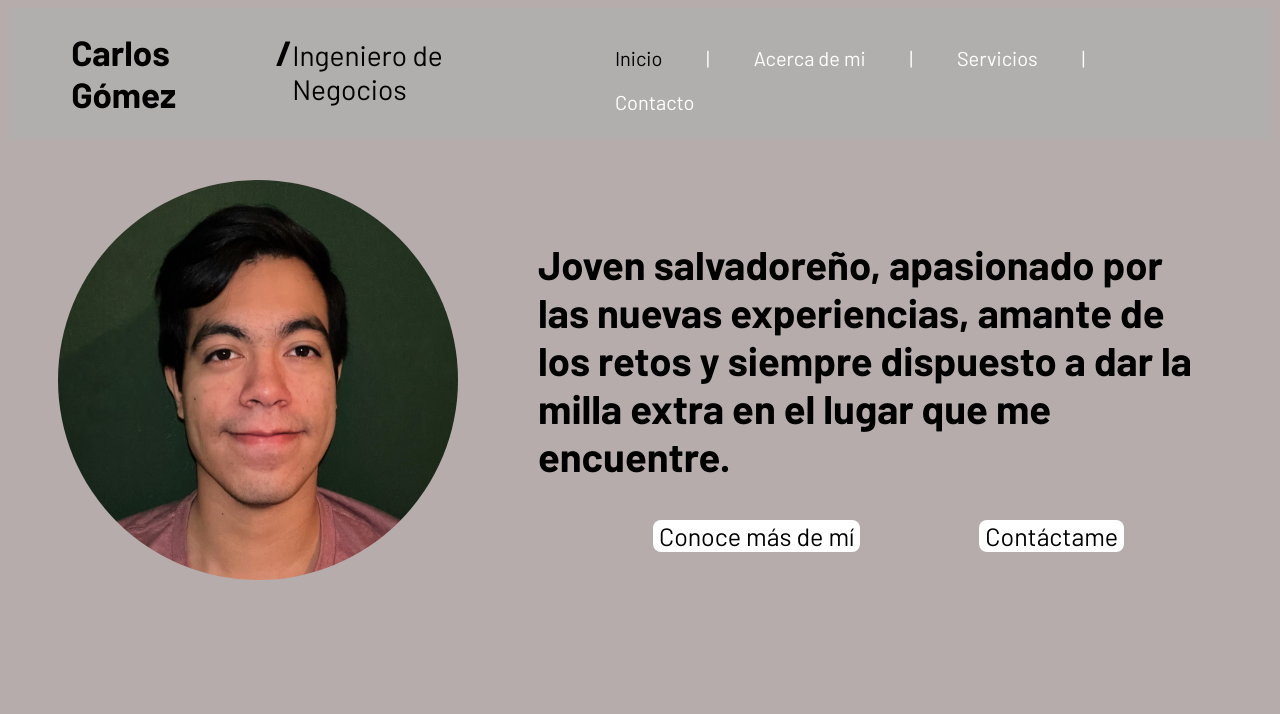
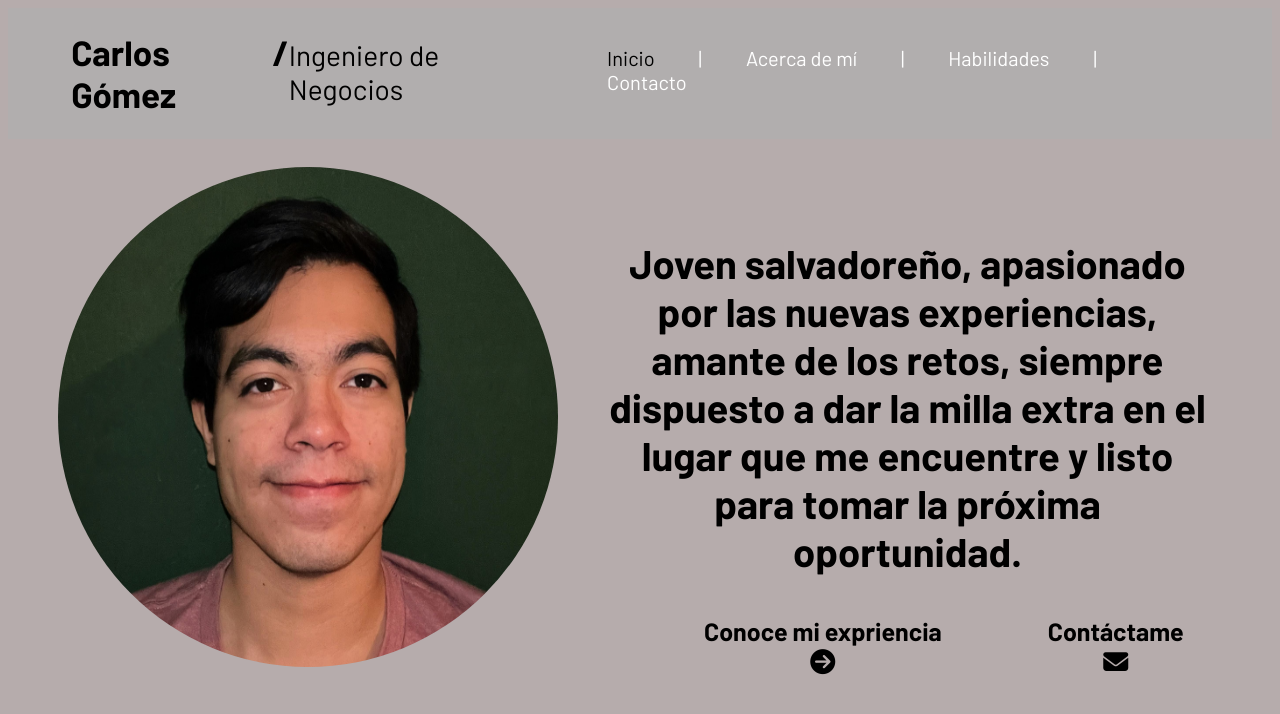
Before and after one commit to carlosgomez03/MyPortfolio, a plain HTML site: page home.html in a window 1280 px wide. Drawn offline with Linux system fonts and the light colour scheme.

Commit message:
finished homepage full

```diff
--- a/home.html
+++ b/home.html
@@ -4,6 +4,7 @@
     <meta charset="UTF-8">
     <meta http-equiv="X-UA-Compatible" content="IE=edge">
     <meta name="viewport" content="width=device-width, initial-scale=1.0">
+    <script src="https://kit.fontawesome.com/4caf232e9a.js" crossorigin="anonymous"></script>
     <link rel="stylesheet" href="style.css">
     <title>Home</title>
 </head>
@@ -16,9 +17,9 @@
         <ul class="nav_links">
         <li id = "Inicio"><a href="./home.html">Inicio</a></li>
         <li>|</li>
-        <li><a href="./about.html">Acerca de mi</a></li>
+        <li><a href="./about.html">Acerca de mí</a></li>
         <li>|</li>
-        <li><a href="./service.html">Servicios</a></li>
+        <li><a href="./service.html">Habilidades</a></li>
         <li>|</li>
         <li><a href="./contact.html">Contacto</a></li>
         </ul>
@@ -29,10 +30,11 @@
         <img id="foto" src="/img/6E5AD0BD-0D72-44AE-B862-0A0D3B4546F9.jpeg" alt="Yo">
     </div>
     <div id = "textobienvenida">
-        <p> Joven salvadoreño, apasionado por las nuevas experiencias, amante de los retos y siempre dispuesto a dar la milla extra en el lugar que me encuentre.</p>
-        <button>Conoce más de mí</button>
-        <button>Contáctame</button>
-    </div>
+        <p> Joven salvadoreño, apasionado por las nuevas experiencias, amante de los retos, siempre dispuesto a dar la milla
+             extra en el lugar que me encuentre y listo para tomar la próxima oportunidad.</p>
+        <a href="./about.html"><button>Conoce mi expriencia <br><i class="fa-solid fa-circle-arrow-right"></i></button></a>
+        <a href="./contact.html"><button>Contáctame <br><i class="fa-solid fa-envelope"></i></button></a>
+        </div>
     </div>
 </body>
 </html>
--- a/style.css
+++ b/style.css
@@ -12,17 +12,20 @@ body {
 }
 
 button {
-    background-color: white;
+    background-color: transparent;
     font-family: "Barlow";
+    font-weight: bold;
     font-size: 25px;
-    margin-left: 115px;
+    margin-left: 90px;
     border-radius: 8px;
     border-width: 0;
+    text-align:center;
 }
 
 button:hover {
-    background-color: grey;
+    background-color: transparent;
     color: white;
+    cursor: pointer;
 }
 
 #imgdiv {
@@ -31,7 +34,7 @@ button:hover {
 
 #textobienvenida {
     padding-top: 60px;
-    padding-left: 530px;
+    padding-left: 600px;
     padding-right: 65px;
 
 }
@@ -43,6 +46,7 @@ button:hover {
     color: black;
     align-items:baseline;
     padding-right: 0;
+    text-align:center;
 }
 
 #nametitle, #pleca {
@@ -55,12 +59,12 @@ button:hover {
 }
 
 #foto {
-    width: 400px;
-    height: 400px;
+    width: 500px;
+    height: 500px;
     border-radius: 50%;
     margin-left: 50px;
-    padding-top: 40px;
-    padding-bottom: 40px;
+    padding-top: 28px;
+    padding-bottom: 28px;
 }
 
 h2 {
@@ -93,7 +97,7 @@ header {
 
 .nav_links li {
     display: inline-block;
-    padding: 10px 20px;
+    padding: 0px 20px;
 
 }
 
```
Also changed, not shown: about.html (+1 -1 lines), contact.html (+1 -1 lines), service.html (+1 -1 lines).
